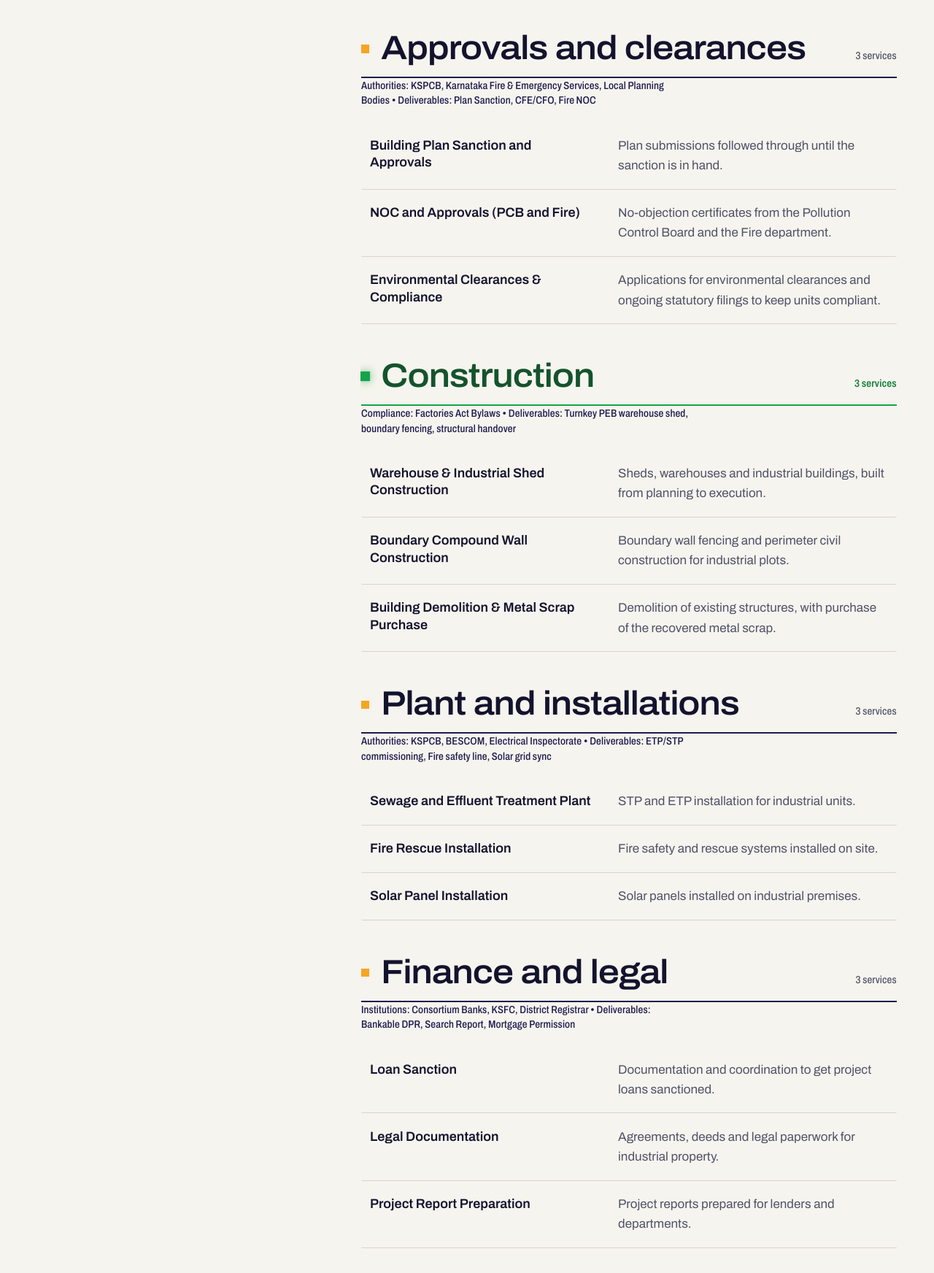
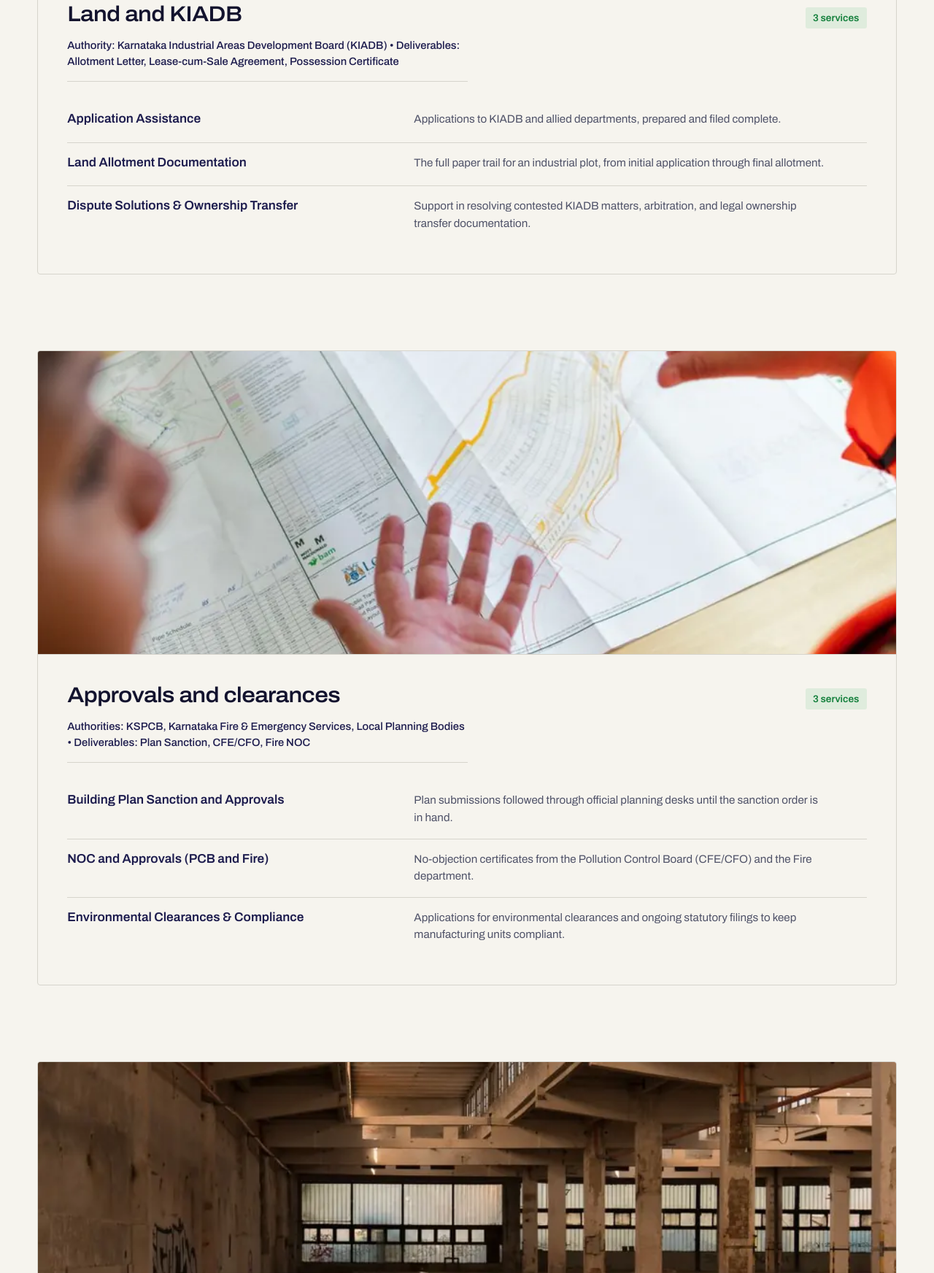
Before and after one commit to jishnu7akshara-debug/kaids-web-dev, a website: page services.html in a window 1280 px wide. Shown: the part 1056-2800 px from the top of the page at 73% size. Drawn offline with Linux system fonts and the light colour scheme.

Commit message:
feat(services): clean card layout with photo on top and wording down without scroll animations

```diff
--- a/assets/css/site.css
+++ b/assets/css/site.css
@@ -428,35 +428,95 @@ p { max-width: 65ch; }
 }
 
 /* Services page simple clean animations */
-.page-services {
-  animation: services-fade-in .32s cubic-bezier(0.16, 1, 0.3, 1) both;
+.page-services .svc-grid {
+  display: block;
 }
-@keyframes services-fade-in {
-  from {
-    opacity: 0;
-    transform: translateY(6px);
+.page-services .svc-panel {
+  display: none !important;
+}
+.services-flow {
+  display: grid;
+  gap: 3.5rem;
+  margin-top: 2.5rem;
+}
+.svc-card {
+  background: var(--paper-warm);
+  border: 1px solid var(--line);
+  border-radius: 4px;
+  overflow: hidden;
+}
+.svc-card-photo {
+  aspect-ratio: 16 / 9;
+  max-height: 26rem;
+  width: 100%;
+  overflow: hidden;
+  background: var(--concrete);
+  border-bottom: 1px solid var(--line);
+}
+.svc-card-photo img {
+  width: 100%;
+  height: 100%;
+  object-fit: cover;
+  display: block;
+}
+.svc-card-content {
+  padding: clamp(1.5rem, 3.5vw, 2.5rem);
+}
+.svc-card-header {
+  display: flex;
+  align-items: baseline;
+  justify-content: space-between;
+  gap: 1rem;
+  margin-bottom: 0.75rem;
+  flex-wrap: wrap;
+}
+.svc-card-header h2 {
+  font-size: clamp(1.4rem, 2.8vw, 1.85rem);
+  color: var(--ink);
+  margin: 0;
+}
+.svc-card-badge {
+  font-size: 0.85rem;
+  font-weight: 600;
+  color: #15803d;
+  background: rgba(22, 163, 74, 0.1);
+  padding: 0.25rem 0.65rem;
+  border-radius: 3px;
+}
+.svc-card-scope {
+  color: var(--indigo);
+  font-size: 0.92rem;
+  font-weight: 520;
+  margin-bottom: 1.5rem;
+  padding-bottom: 1rem;
+  border-bottom: 1px solid var(--line);
+  line-height: 1.5;
+}
+.svc-card .svc-row {
+  transition: background-color .18s ease;
+  padding: 1rem 0;
+  border-bottom: 1px solid var(--line);
+}
+.svc-card .svc-row:last-child {
+  border-bottom: none;
+}
+.svc-card .svc-row h4 {
+  font-size: 1.08rem;
+  font-weight: 600;
+  color: var(--indigo);
+  margin-bottom: 0.25rem;
+}
+.svc-card .svc-row p {
+  color: var(--graphite);
+  font-size: 0.95rem;
+  line-height: 1.55;
+}
+@media (min-width: 48rem) {
+  .svc-card .svc-row {
+    grid-template-columns: minmax(0, 5fr) minmax(0, 7fr);
+    gap: 2rem;
+    align-items: baseline;
   }
-  to {
-    opacity: 1;
-    transform: translateY(0);
-  }
-}
-.page-services .svc-row {
-  transition: background-color .18s ease, transform .18s ease;
-  padding: 1.15rem 0.75rem;
-  border-radius: 2px;
-}
-.page-services .svc-row:hover {
-  background-color: var(--paper-warm);
-  transform: translateX(4px);
-}
-.page-services [data-reveal="mask"].is-pending,
-.page-services [data-reveal="rule"].is-pending,
-.page-services [data-reveal].is-pending {
-  clip-path: none !important;
-  opacity: 0 !important;
-  transform: translateY(8px) !important;
-  transition: opacity .3s ease, transform .3s ease !important;
 }
 
 /* Process */
--- a/services.html
+++ b/services.html
@@ -57,11 +57,11 @@
       <div class="wrap">
         <div class="section-head svc-head">
           <div>
-            <p class="hero-tag" data-reveal>Complete Industrial Scope</p>
-            <h1 data-reveal="mask">Comprehensive services, one point of contact.</h1>
-            <p class="lead" data-reveal>From land allotment and statutory clearances to turnkey industrial shed construction, we carry the file across every department.</p>
+            <p class="hero-tag">Complete Industrial Scope</p>
+            <h1>Comprehensive services, one point of contact.</h1>
+            <p class="lead">From land allotment and statutory clearances to turnkey industrial shed construction, we carry the file across every department.</p>
           </div>
-          <div class="svc-filter" role="group" aria-label="Filter services" data-reveal>
+          <div class="svc-filter" role="group" aria-label="Filter services">
             <button class="chip" type="button" data-filter="all" aria-pressed="true">All</button>
             <button class="chip" type="button" data-filter="land" aria-pressed="false">Land and KIADB</button>
             <button class="chip" type="button" data-filter="approvals" aria-pressed="false">Approvals</button>
@@ -71,73 +71,153 @@
           </div>
         </div>
 
-        <div class="svc-grid">
-          <aside class="svc-panel" aria-hidden="true">
-            <div class="photo svc-stack">
-              <img class="is-active" data-shot="land" src="assets/img/svc-land-900.webp" width="900" height="1125" loading="lazy" decoding="async" alt="">
-              <img data-shot="approvals" src="assets/img/svc-approvals-900.webp" width="900" height="1126" loading="lazy" decoding="async" alt="">
-              <img data-shot="construction" src="assets/img/svc-construction-900.webp" width="900" height="1126" loading="lazy" decoding="async" alt="">
-              <img data-shot="plant" src="assets/img/svc-plant-900.webp" width="853" height="1067" loading="lazy" decoding="async" alt="">
-              <img data-shot="legal" src="assets/img/svc-legal-900.webp" width="853" height="1067" loading="lazy" decoding="async" alt="">
-            </div>
-            <p class="note svc-caption" data-shot-caption>Land and KIADB, three services</p>
-          </aside>
+        <!-- Clean card flow: Photo on top, relevant wording down -->
+        <div class="services-flow">
 
-          <div class="svc-list">
-            <div class="svc-group is-active" data-group="land" data-caption="Land and KIADB, three services">
-              <h2 class="svc-group-title" data-reveal="rule">Land and KIADB <span class="note">3 services</span></h2>
-              <p class="note" style="margin-bottom: 1.25rem; color: var(--indigo); font-weight: 520;">Authority: Karnataka Industrial Areas Development Board (KIADB) &bull; Deliverables: Allotment Letter, Lease-cum-Sale Agreement, Possession Certificate</p>
-              <ul data-stagger>
-                <li class="svc-row" data-reveal><h4>Application Assistance</h4><p>Applications to KIADB and allied departments, prepared and filed complete.</p></li>
-                <li class="svc-row" data-reveal><h4>Land Allotment Documentation</h4><p>The full paper trail for an industrial plot, from application through allotment.</p></li>
-                <li class="svc-row" data-reveal><h4>Dispute Solutions &amp; Ownership Transfer</h4><p>Support in resolving contested KIADB matters, arbitration, and ownership transfer documentation.</p></li>
+          <!-- 1. Land & KIADB -->
+          <article class="svc-card svc-group" data-group="land">
+            <figure class="svc-card-photo">
+              <img src="assets/img/svc-land-900.webp" width="900" height="1125" loading="lazy" decoding="async" alt="KIADB land allotment survey layout and plot paperwork">
+            </figure>
+            <div class="svc-card-content">
+              <div class="svc-card-header">
+                <h2>Land and KIADB</h2>
+                <span class="svc-card-badge">3 services</span>
+              </div>
+              <p class="svc-card-scope">Authority: Karnataka Industrial Areas Development Board (KIADB) &bull; Deliverables: Allotment Letter, Lease-cum-Sale Agreement, Possession Certificate</p>
+              <ul>
+                <li class="svc-row">
+                  <h4>Application Assistance</h4>
+                  <p>Applications to KIADB and allied departments, prepared and filed complete.</p>
+                </li>
+                <li class="svc-row">
+                  <h4>Land Allotment Documentation</h4>
+                  <p>The full paper trail for an industrial plot, from initial application through final allotment.</p>
+                </li>
+                <li class="svc-row">
+                  <h4>Dispute Solutions &amp; Ownership Transfer</h4>
+                  <p>Support in resolving contested KIADB matters, arbitration, and legal ownership transfer documentation.</p>
+                </li>
               </ul>
             </div>
+          </article>
 
-            <div class="svc-group" data-group="approvals" data-caption="Approvals and clearances, three services">
-              <h2 class="svc-group-title" data-reveal="rule">Approvals and clearances <span class="note">3 services</span></h2>
-              <p class="note" style="margin-bottom: 1.25rem; color: var(--indigo); font-weight: 520;">Authorities: KSPCB, Karnataka Fire &amp; Emergency Services, Local Planning Bodies &bull; Deliverables: Plan Sanction, CFE/CFO, Fire NOC</p>
-              <ul data-stagger>
-                <li class="svc-row" data-reveal><h4>Building Plan Sanction and Approvals</h4><p>Plan submissions followed through until the sanction is in hand.</p></li>
-                <li class="svc-row" data-reveal><h4>NOC and Approvals (PCB and Fire)</h4><p>No-objection certificates from the Pollution Control Board and the Fire department.</p></li>
-                <li class="svc-row" data-reveal><h4>Environmental Clearances &amp; Compliance</h4><p>Applications for environmental clearances and ongoing statutory filings to keep units compliant.</p></li>
+          <!-- 2. Approvals & Clearances -->
+          <article class="svc-card svc-group" data-group="approvals">
+            <figure class="svc-card-photo">
+              <img src="assets/img/svc-approvals-900.webp" width="900" height="1126" loading="lazy" decoding="async" alt="Building plan sanction and statutory pollution and fire approvals">
+            </figure>
+            <div class="svc-card-content">
+              <div class="svc-card-header">
+                <h2>Approvals and clearances</h2>
+                <span class="svc-card-badge">3 services</span>
+              </div>
+              <p class="svc-card-scope">Authorities: KSPCB, Karnataka Fire &amp; Emergency Services, Local Planning Bodies &bull; Deliverables: Plan Sanction, CFE/CFO, Fire NOC</p>
+              <ul>
+                <li class="svc-row">
+                  <h4>Building Plan Sanction and Approvals</h4>
+                  <p>Plan submissions followed through official planning desks until the sanction order is in hand.</p>
+                </li>
+                <li class="svc-row">
+                  <h4>NOC and Approvals (PCB and Fire)</h4>
+                  <p>No-objection certificates from the Pollution Control Board (CFE/CFO) and the Fire department.</p>
+                </li>
+                <li class="svc-row">
+                  <h4>Environmental Clearances &amp; Compliance</h4>
+                  <p>Applications for environmental clearances and ongoing statutory filings to keep manufacturing units compliant.</p>
+                </li>
               </ul>
             </div>
+          </article>
 
-            <div class="svc-group" data-group="construction" data-caption="Construction, three services">
-              <h2 class="svc-group-title" data-reveal="rule">Construction <span class="note">3 services</span></h2>
-              <p class="note" style="margin-bottom: 1.25rem; color: var(--indigo); font-weight: 520;">Compliance: Factories Act Bylaws &bull; Deliverables: Turnkey PEB warehouse shed, boundary fencing, structural handover</p>
-              <ul data-stagger>
-                <li class="svc-row" data-reveal><h4>Warehouse &amp; Industrial Shed Construction</h4><p>Sheds, warehouses and industrial buildings, built from planning to execution.</p></li>
-                <li class="svc-row" data-reveal><h4>Boundary Compound Wall Construction</h4><p>Boundary wall fencing and perimeter civil construction for industrial plots.</p></li>
-                <li class="svc-row" data-reveal><h4>Building Demolition &amp; Metal Scrap Purchase</h4><p>Demolition of existing structures, with purchase of the recovered metal scrap.</p></li>
+          <!-- 3. Construction -->
+          <article class="svc-card svc-group" data-group="construction">
+            <figure class="svc-card-photo">
+              <img src="assets/img/svc-construction-900.webp" width="900" height="1126" loading="lazy" decoding="async" alt="Industrial warehouse and pre-engineered shed construction">
+            </figure>
+            <div class="svc-card-content">
+              <div class="svc-card-header">
+                <h2>Construction</h2>
+                <span class="svc-card-badge">3 services</span>
+              </div>
+              <p class="svc-card-scope">Compliance: Factories Act Bylaws &bull; Deliverables: Turnkey PEB warehouse shed, boundary fencing, structural handover</p>
+              <ul>
+                <li class="svc-row">
+                  <h4>Warehouse &amp; Industrial Shed Construction</h4>
+                  <p>Sheds, warehouses, and industrial buildings, built from engineering planning to site execution.</p>
+                </li>
+                <li class="svc-row">
+                  <h4>Boundary Compound Wall Construction</h4>
+                  <p>Boundary wall fencing and perimeter civil construction securing industrial plots against encroachment.</p>
+                </li>
+                <li class="svc-row">
+                  <h4>Building Demolition &amp; Metal Scrap Purchase</h4>
+                  <p>Safe demolition of existing structures with competitive buyback of recovered structural steel and scrap.</p>
+                </li>
               </ul>
             </div>
+          </article>
 
-            <div class="svc-group" data-group="plant" data-caption="Plant and installations, three services">
-              <h2 class="svc-group-title" data-reveal="rule">Plant and installations <span class="note">3 services</span></h2>
-              <p class="note" style="margin-bottom: 1.25rem; color: var(--indigo); font-weight: 520;">Authorities: KSPCB, BESCOM, Electrical Inspectorate &bull; Deliverables: ETP/STP commissioning, Fire safety line, Solar grid sync</p>
-              <ul data-stagger>
-                <li class="svc-row" data-reveal><h4>Sewage and Effluent Treatment Plant</h4><p>STP and ETP installation for industrial units.</p></li>
-                <li class="svc-row" data-reveal><h4>Fire Rescue Installation</h4><p>Fire safety and rescue systems installed on site.</p></li>
-                <li class="svc-row" data-reveal><h4>Solar Panel Installation</h4><p>Solar panels installed on industrial premises.</p></li>
+          <!-- 4. Plant and Installations -->
+          <article class="svc-card svc-group" data-group="plant">
+            <figure class="svc-card-photo">
+              <img src="assets/img/svc-plant-900.webp" width="853" height="1067" loading="lazy" decoding="async" alt="Sewage and effluent treatment plant and industrial solar installations">
+            </figure>
+            <div class="svc-card-content">
+              <div class="svc-card-header">
+                <h2>Plant and installations</h2>
+                <span class="svc-card-badge">3 services</span>
+              </div>
+              <p class="svc-card-scope">Authorities: KSPCB, BESCOM, Electrical Inspectorate &bull; Deliverables: ETP/STP commissioning, Fire safety line, Solar grid sync</p>
+              <ul>
+                <li class="svc-row">
+                  <h4>Sewage and Effluent Treatment Plant</h4>
+                  <p>Design and installation of STP and ETP systems ensuring pollution control compliance.</p>
+                </li>
+                <li class="svc-row">
+                  <h4>Fire Rescue Installation</h4>
+                  <p>On-site fire hydrants, suppression systems, and emergency rescue infrastructure installed and tested.</p>
+                </li>
+                <li class="svc-row">
+                  <h4>Solar Panel Installation</h4>
+                  <p>Rooftop solar panels installed on industrial premises with BESCOM grid-synchronization.</p>
+                </li>
               </ul>
             </div>
+          </article>
 
-            <div class="svc-group" data-group="legal" data-caption="Finance and legal, three services">
-              <h2 class="svc-group-title" data-reveal="rule">Finance and legal <span class="note">3 services</span></h2>
-              <p class="note" style="margin-bottom: 1.25rem; color: var(--indigo); font-weight: 520;">Institutions: Consortium Banks, KSFC, District Registrar &bull; Deliverables: Bankable DPR, Search Report, Mortgage Permission</p>
-              <ul data-stagger>
-                <li class="svc-row" data-reveal><h4>Loan Sanction</h4><p>Documentation and coordination to get project loans sanctioned.</p></li>
-                <li class="svc-row" data-reveal><h4>Legal Documentation</h4><p>Agreements, deeds and legal paperwork for industrial property.</p></li>
-                <li class="svc-row" data-reveal><h4>Project Report Preparation</h4><p>Project reports prepared for lenders and departments.</p></li>
+          <!-- 5. Finance and Legal -->
+          <article class="svc-card svc-group" data-group="legal">
+            <figure class="svc-card-photo">
+              <img src="assets/img/svc-legal-900.webp" width="853" height="1067" loading="lazy" decoding="async" alt="Project reports, loan sanction and industrial legal deeds">
+            </figure>
+            <div class="svc-card-content">
+              <div class="svc-card-header">
+                <h2>Finance and legal</h2>
+                <span class="svc-card-badge">3 services</span>
+              </div>
+              <p class="svc-card-scope">Institutions: Consortium Banks, KSFC, District Registrar &bull; Deliverables: Bankable DPR, Search Report, Mortgage Permission</p>
+              <ul>
+                <li class="svc-row">
+                  <h4>Loan Sanction</h4>
+                  <p>Documentation, appraisal coordination, and bank liaison to secure industrial project loans.</p>
+                </li>
+                <li class="svc-row">
+                  <h4>Legal Documentation</h4>
+                  <p>Agreements, lease deeds, sale deeds, and title verification paperwork for industrial property.</p>
+                </li>
+                <li class="svc-row">
+                  <h4>Project Report Preparation</h4>
+                  <p>Comprehensive Detailed Project Reports (DPR) prepared for lending institutions and state departments.</p>
+                </li>
               </ul>
             </div>
+          </article>
 
-            <div style="margin-top: 3rem;" data-reveal>
-              <a class="btn" href="contact.html">Discuss your project requirements</a>
-            </div>
-          </div>
+        </div>
+
+        <div style="margin-top: 3.5rem; text-align: center;">
+          <a class="btn" href="contact.html">Discuss your project requirements</a>
         </div>
       </div>
     </section>
```
Also changed, not shown: admin/index.html (+12 -0 lines).
